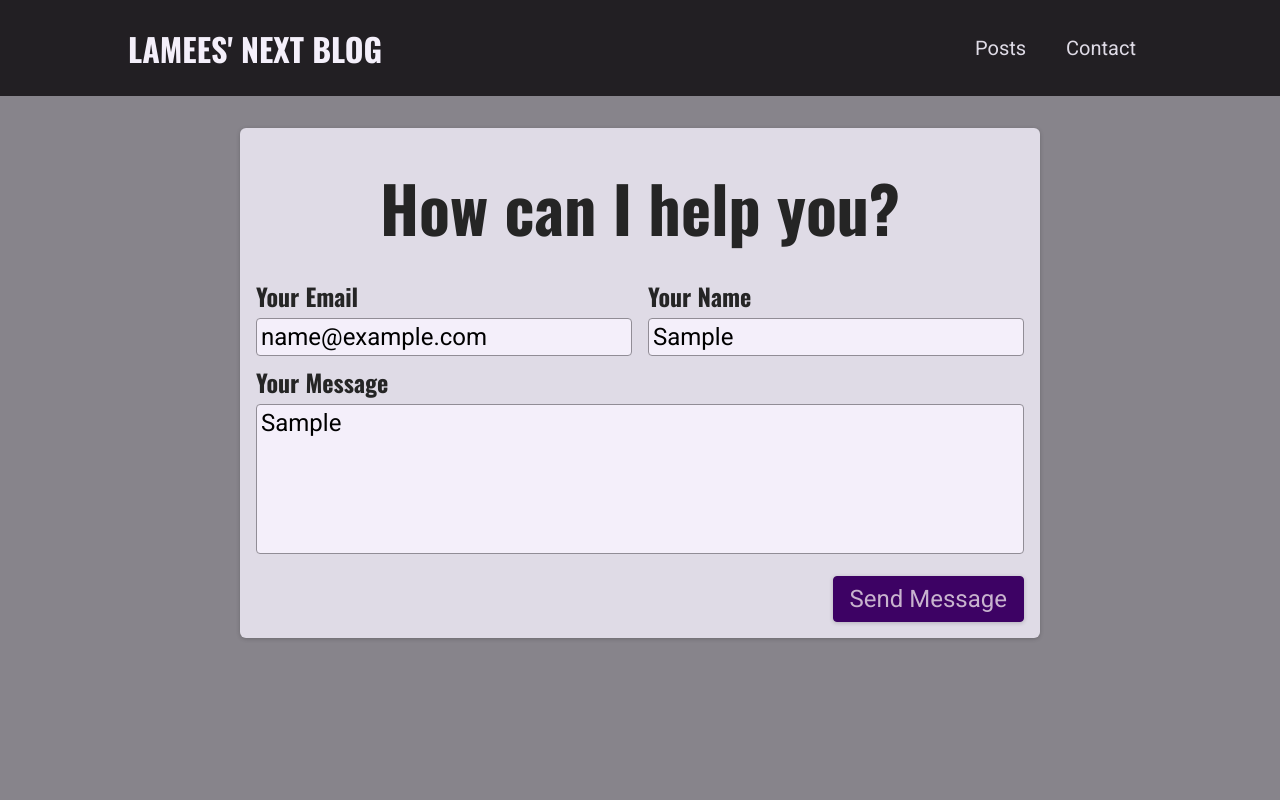
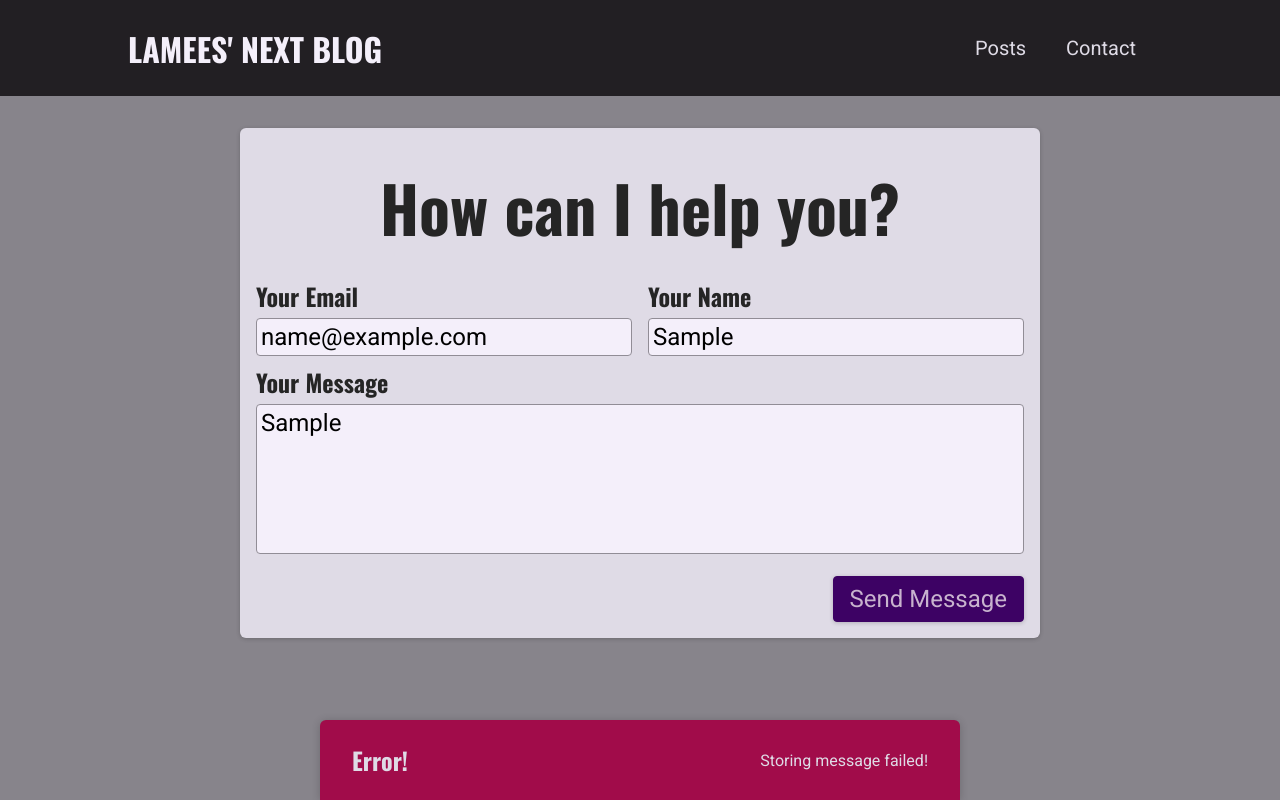
Before and after one commit to lameesad/new-blog-nextjs, a Next.js app: page /contact in a window 1280 px wide. Both pictures are taken after typing "name@example.com", "Sample", "Sample" into the empty fields and a click on the button "Send Message". Built offline with nearby package versions, Linux system fonts and the light colour scheme; no server answers; the database is empty.

Commit message:
Adding UI Feedback With Notifications

```diff
--- a/components/contact/contact-form.js
+++ b/components/contact/contact-form.js
@@ -1,54 +1,141 @@
+import { useState, useEffect } from 'react';
+
 import classes from './contact-form.module.css';
-import { useState } from 'react';
+import Notification from '../ui/notification';
+
+async function sendContactData(contactDetails) {
+    const response = await fetch('/api/contact', {
+        method: 'POST',
+        body: JSON.stringify(contactDetails),
+        headers: {
+            'Content-Type': 'application/json',
+        },
+    });
+
+    const data = await response.json();
+
+    if (!response.ok) {
+        throw new Error(data.message || 'Something went wrong!');
+    }
+}
 
 function ContactForm() {
-    const [enteredEmail, setEnteredEmail] = useState('')
-    const [enteredName, setEnteredName] = useState('')
-    const [enteredMessage, setenteredMessage] = useState('')
+    const [enteredEmail, setEnteredEmail] = useState('');
+    const [enteredName, setEnteredName] = useState('');
+    const [enteredMessage, setEnteredMessage] = useState('');
+    const [requestStatus, setRequestStatus] = useState(); // 'pending', 'success', 'error'
+    const [requestError, setRequestError] = useState();
 
-    function sendMessageHandler(event) {
+    useEffect(() => {
+        if (requestStatus === 'success' || requestStatus === 'error') {
+            const timer = setTimeout(() => {
+                setRequestStatus(null);
+                setRequestError(null);
+            }, 3000);
+
+            return () => clearTimeout(timer);
+        }
+    }, [requestStatus]);
+
+    async function sendMessageHandler(event) {
         event.preventDefault();
 
         // optional: add client-side validation
 
-        fetch('/api/contact', {
-            method: 'POST',
-            body: JSON.stringify({
+        setRequestStatus('pending');
+
+        try {
+            await sendContactData({
                 email: enteredEmail,
                 name: enteredName,
-                message: enteredMessage
-            }),
-            headers: {
-                'Content-Type': 'application/json',
-            },
-        })
+                message: enteredMessage,
+            });
+            setRequestStatus('success');
+            setEnteredMessage('');
+            setEnteredEmail('');
+            setEnteredName('');
+        } catch (error) {
+            setRequestError(error.message);
+            setRequestStatus('error');
+        }
     }
 
-    return <section className={classes.contact}>
+    let notification;
+
+    if (requestStatus === 'pending') {
+        notification = {
+            status: 'pending',
+            title: 'Sending message...',
+            message: 'Your message is on its way!',
+        };
+    }
+
+    if (requestStatus === 'success') {
+        notification = {
+            status: 'success',
+            title: 'Success!',
+            message: 'Message sent successfully!',
+        };
+    }
+
+    if (requestStatus === 'error') {
+        notification = {
+            status: 'error',
+            title: 'Error!',
+            message: requestError,
+        };
+    }
+
+    return (
+        <section className={classes.contact}>
             <h1>How can I help you?</h1>
             <form className={classes.form} onSubmit={sendMessageHandler}>
                 <div className={classes.controls}>
-                <div className={classes.control} >
-                    <label htmlFor="email">Your Email</label>
-                    <input type="email" name="" id="email"
-                        value={enteredEmail} onChange={event => setEnteredEmail(event.target.value)} required />
+                    <div className={classes.control}>
+                        <label htmlFor='email'>Your Email</label>
+                        <input
+                            type='email'
+                            id='email'
+                            required
+                            value={enteredEmail}
+                            onChange={(event) => setEnteredEmail(event.target.value)}
+                        />
                     </div>
-                <div className={classes.control} >
-                    <label htmlFor="name">Your Name</label>
-                    <input type="text" name="" id="name"
-                        value={enteredName} onChange={event => setEnteredName(event.target.value)} required />
+                    <div className={classes.control}>
+                        <label htmlFor='name'>Your Name</label>
+                        <input
+                            type='text'
+                            id='name'
+                            required
+                            value={enteredName}
+                            onChange={(event) => setEnteredName(event.target.value)}
+                        />
                     </div>
                 </div>
                 <div className={classes.control}>
-                <label htmlFor="message">Your Message</label>
-                <textarea name="" id="message" rows="5" required
-                    value={enteredMessage} onChange={event => setenteredMessage(event.target.value)}></textarea>
+                    <label htmlFor='message'>Your Message</label>
+                    <textarea
+                        id='message'
+                        rows='5'
+                        required
+                        value={enteredMessage}
+                        onChange={(event) => setEnteredMessage(event.target.value)}
+                    ></textarea>
                 </div>
+
                 <div className={classes.actions}>
                     <button>Send Message</button>
                 </div>
             </form>
+            {notification && (
+                <Notification
+                    status={notification.status}
+                    title={notification.title}
+                    message={notification.message}
+                />
+            )}
         </section>
+    );
 }
 
-export default ContactForm
+export default ContactForm;
--- /dev/null
+++ b/components/ui/notification.js
@@ -0,0 +1,29 @@
+import ReactDOM from 'react-dom';
+
+import classes from './notification.module.css';
+
+function Notification(props) {
+  const { title, message, status } = props;
+
+  let statusClasses = '';
+
+  if (status === 'success') {
+    statusClasses = classes.success;
+  }
+
+  if (status === 'error') {
+    statusClasses = classes.error;
+  }
+
+  const cssClasses = `${classes.notification} ${statusClasses}`;
+
+  return ReactDOM.createPortal(
+    <div className={cssClasses}>
+      <h2>{title}</h2>
+      <p>{message}</p>
+    </div>,
+    document.getElementById('notifications')
+  );
+}
+
+export default Notification;
--- /dev/null
+++ b/components/ui/notification.module.css
@@ -0,0 +1,43 @@
+.notification {
+  display: flex;
+  justify-content: space-between;
+  align-items: center;
+  color: var(--color-grey-100);
+  background-color: var(--color-grey-800);
+  padding: 0 var(--size-8);
+  box-shadow: 0 1px 8px rgba(0, 0, 0, 0.2);
+  position: fixed;
+  height: 5rem;
+  bottom: 0;
+  width: 100%;
+  left: 0;
+  border-top-right-radius: 0;
+  border-top-left-radius: 0;
+}
+
+.notification h2 {
+  font-size: var(--size-6);
+  margin: 0;
+}
+
+.notification p {
+  margin: 0;
+}
+
+.success {
+  background-color: var(--color-success-500);
+  color: var(--color-grey-800);
+}
+
+.error {
+  background-color: var(--color-error-500);
+}
+
+@media (min-width: 768px) {
+  .notification {
+    width: 40rem;
+    left: calc(50% - 20rem);
+    border-top-right-radius: 6px;
+    border-top-left-radius: 6px;
+  }
+}
--- /dev/null
+++ b/pages/_document.js
@@ -0,0 +1,19 @@
+
+import Document, { Html, Head, Main, NextScript } from 'next/document';
+
+class MyDocument extends Document {
+    render() {
+        return (
+            <Html lang='en'>
+                <Head />
+                <body>
+                    <Main />
+                    <NextScript />
+                    <div id="notifications"></div>
+                </body>
+            </Html>
+        );
+    }
+}
+
+export default MyDocument;
--- a/pages/api/contact.js
+++ b/pages/api/contact.js
@@ -24,10 +24,10 @@
 
         let client;
 
+
+
         try {
-            client = await MongoClient.connect(
-                'mongodb+srv://userdb:userdb@cluster0.bp9sj.mongodb.net/my-site?retryWrites=true&w=majority'
-            );
+            client = await MongoClient.connect('mongodb+srv://userdb:userdb@cluster0.bp9sj.mongodb.net/myFirstDatabase?retryWrites=true&w=majority');
         } catch (error) {
             res.status(500).json({ message: 'Could not connect to database.' });
             return;
```
Lines whose indentation alone changed are shown as unchanged.
